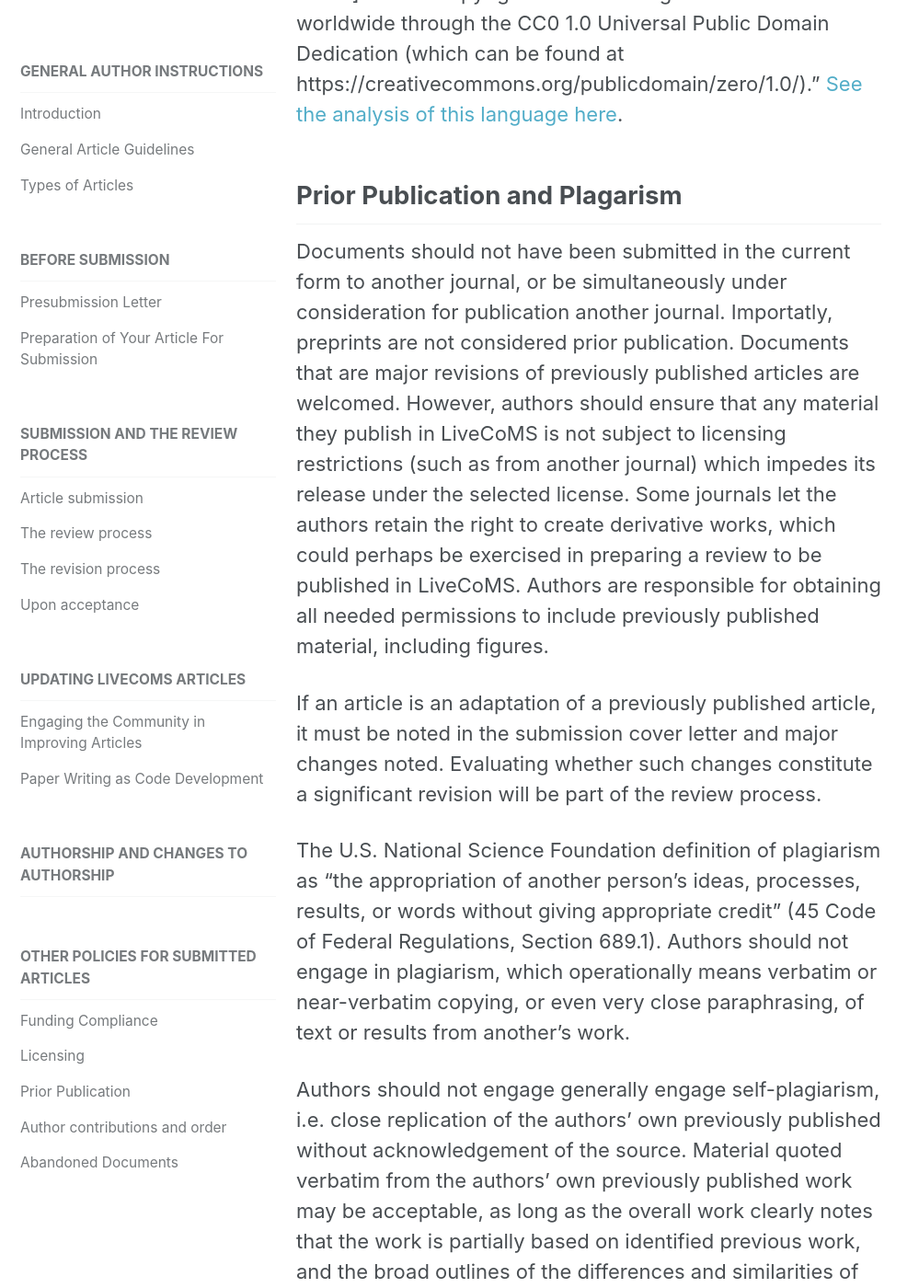
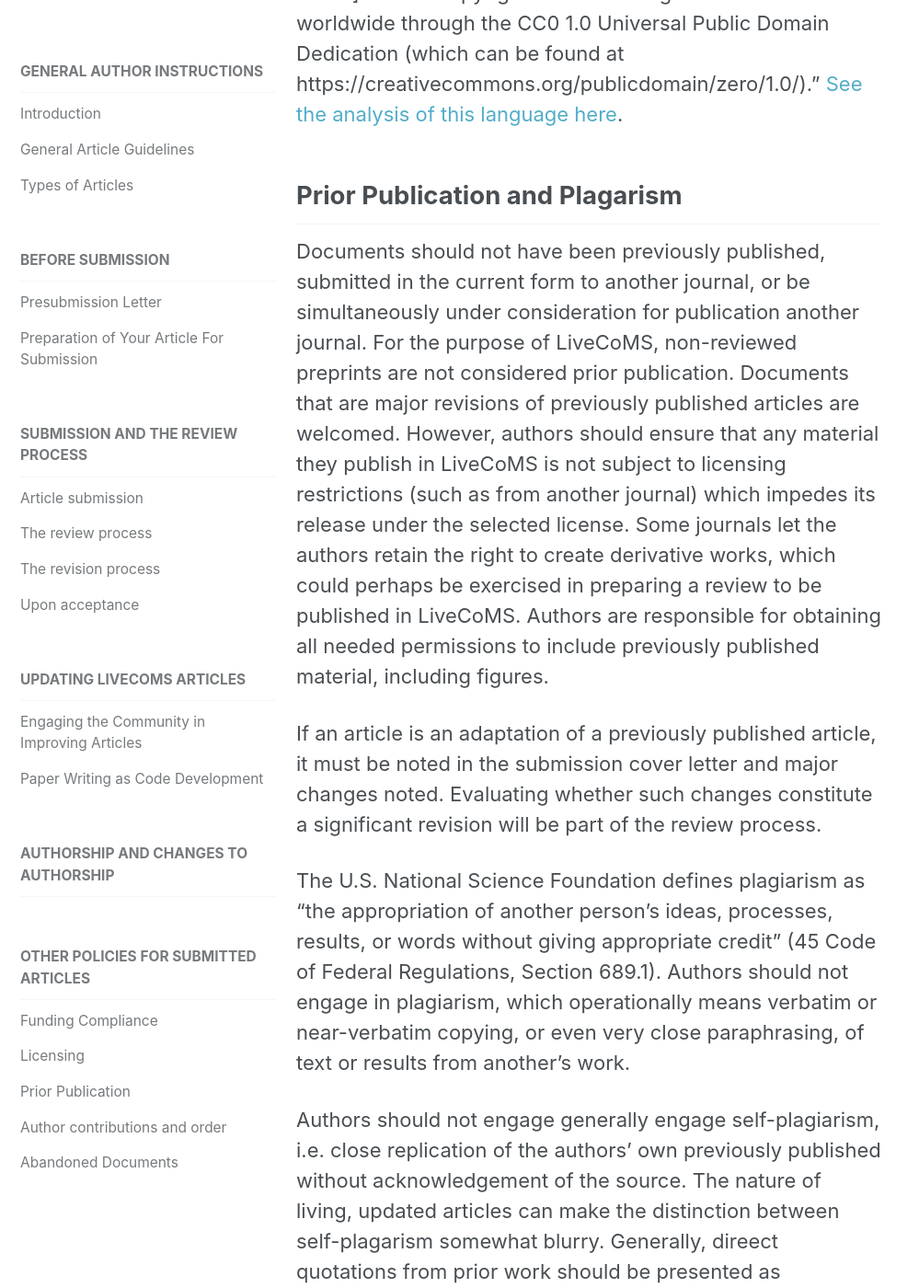
Before and after one commit to livecomsjournal/livecomsjournal.github.io, a Jekyll site: the page built from _author_instructions/01_policies.md, in a window 1280 px wide and 1400 px high, scrolled down 24238 px. Shown: the whole window at 92% size, without its empty margins (0-999 px from the left). Built offline with Jekyll 4.4.1, drawn with Linux system fonts in a browser that asks for light colours; some of the changed text lies outside the part shown.

Commit message:
Update 01_policies.md
Updated based on David Mobley comments.

```diff
--- a/_author_instructions/01_policies.md
+++ b/_author_instructions/01_policies.md
@@ -327,8 +327,7 @@
 
 ## Prior Publication and Plagarism
 
-Documents should not have been submitted in the current form to another journal, or be simultaneously under consideration for publication another journal.
-Importatly, preprints are not considered prior publication.
+Documents should not have been previously published, submitted in the current form to another journal, or be simultaneously under consideration for publication another journal. For the purpose of LiveCoMS, non-reviewed preprints are not considered prior publication.
 Documents that are major revisions of previously published articles are welcomed.
 However, authors should ensure that any material they publish in LiveCoMS is not subject to licensing restrictions (such as from another journal) which impedes its release under the selected license.
 Some journals let the authors retain the right to create derivative works, which could perhaps be exercised in preparing a review to be published in LiveCoMS.
@@ -337,9 +336,13 @@
 If an article is an adaptation of a previously published article, it must be noted in the submission cover letter and major changes noted.
 Evaluating whether such changes constitute a significant revision will be part of the review process.
 
-The U.S. National Science Foundation definition of plagiarism as "the appropriation of another person’s ideas, processes, results, or words without giving appropriate credit" (45 Code of Federal Regulations, Section 689.1). Authors should not engage in plagiarism, which operationally means verbatim or near-verbatim copying, or even very close paraphrasing, of text or results from another’s work.
+The U.S. National Science Foundation defines plagiarism as "the appropriation of another person’s ideas, processes, results, or words without giving appropriate credit" (45 Code of Federal Regulations, Section 689.1). Authors should not engage in plagiarism, which operationally means verbatim or near-verbatim copying, or even very close paraphrasing, of text or results from another’s work.
 
-Authors should not engage generally engage self-plagiarism, i.e. close replication of the authors' own previously published without acknowledgement of the source. Material quoted verbatim from the authors' own previously published work may be acceptable, as long as the overall work clearly notes that the work is partially based on identified previous work, and the broad outlines of the differences and similarities of the previous work are noted. This use of previous work only applies to material that could be reasonably considered review or pedagogcial; in no context should previously published results or methodology be depicted as new.  We emphasize again that authors themselves are responsible for obtaining all needed permissions to include previously published material, including figures.
+Authors should not engage generally engage self-plagiarism, i.e. close replication of the authors' own previously published without acknowledgement of the source. The nature of living, updated articles can make the distinction between self-plagarism  somewhat blurry. Generally, direect quotations from prior work should be presented as quotations, with proper citation/acknowledgement (and permissions), even if that prior work is from the authors. Any adaptation from prior work by the authors themselves is allowed only if the prior license permits, and the original source should be cited/acknowledged and the adaptation explained.
+
+Material quoted verbatim from the authors' own previously published work may be acceptable, as long as the overall work clearly notes that the work is partially based on identified previous work, and the broad outlines of the differences and similarities of the previous work are noted. This use of previous work only applies to material that could be reasonably considered review or pedagogcial; in no context should previously published results or methodology be depicted as new.
+
+Authors themselves are responsible for obtaining all needed permissions to include previously published material, including figures.
 
 ## Author contributions and order
 
```
